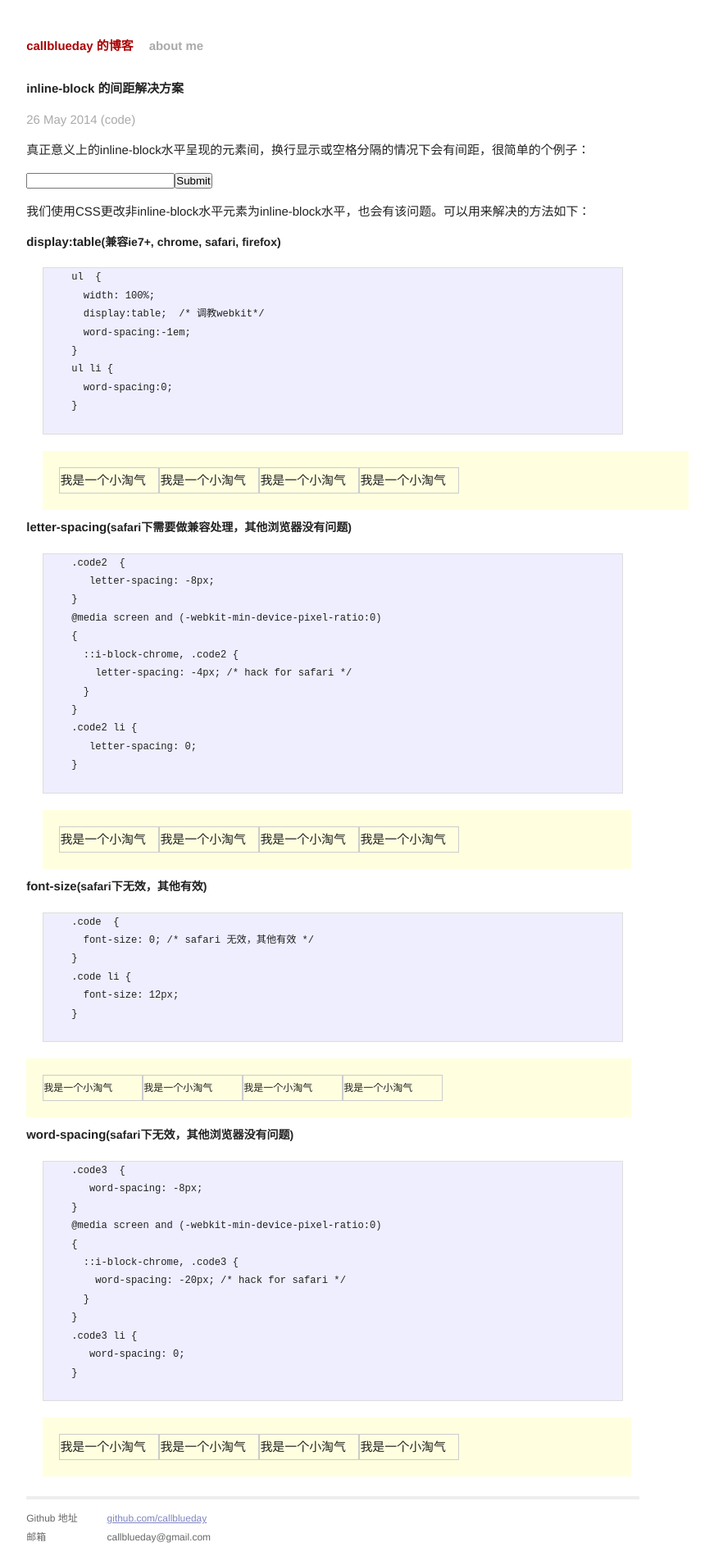
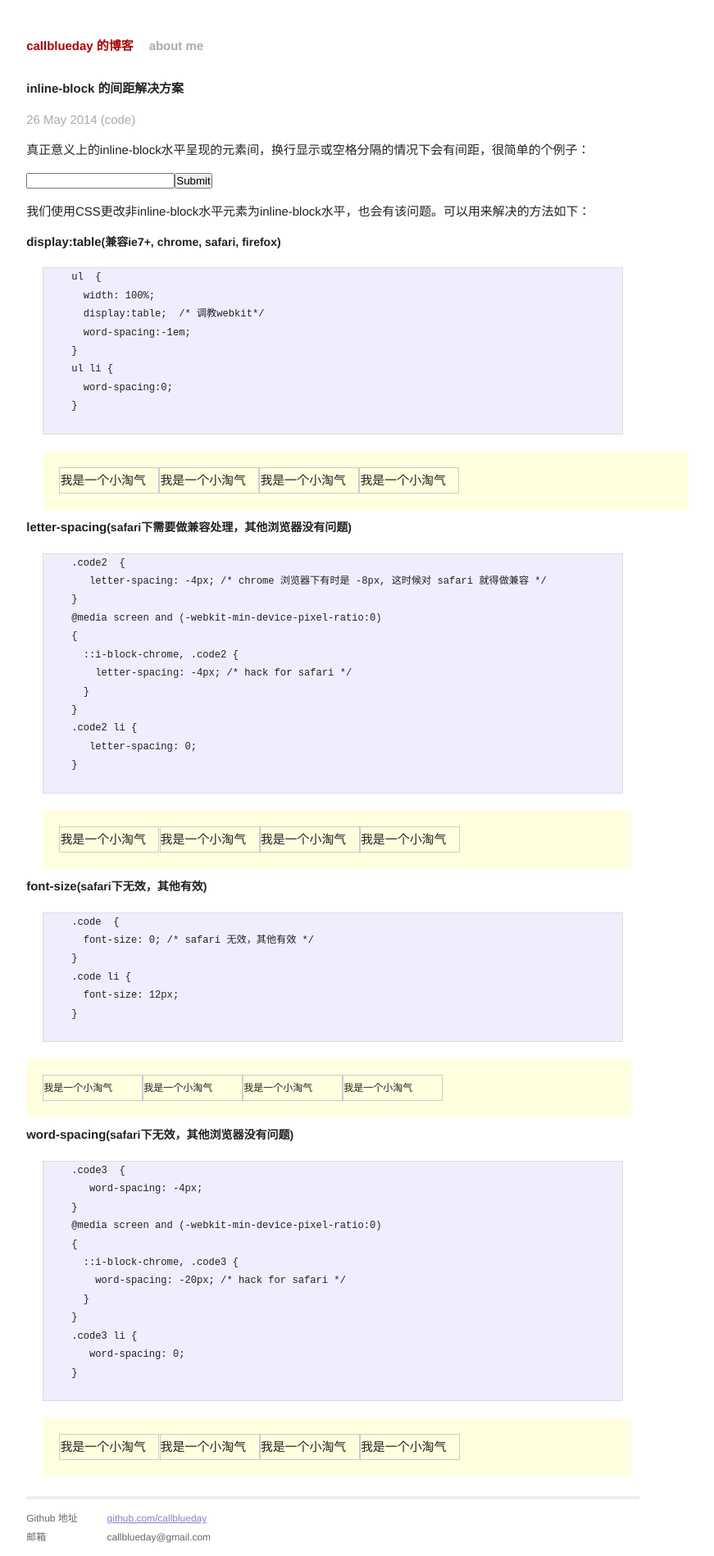
Before and after one commit to callblueday/blog, a Jekyll site: the page built from _posts/2014-05-26-inline-block-margin.md, in a window 1280 px wide. Shown: the whole page at 82% size, without its empty margins (234-1105 px from the left). Built offline with Jekyll 4.4.1, drawn with Linux system fonts in a browser that asks for light colours; Markdown is read by kramdown in place of the engine named in the settings.

Commit message:
fixed inline-block post style

```diff
--- a/_posts/2014-05-26-inline-block-margin.md
+++ b/_posts/2014-05-26-inline-block-margin.md
@@ -31,7 +31,7 @@ categories: code
   <h3>letter-spacing<span>(safari下需要做兼容处理，其他浏览器没有问题)</span></h3>
   <pre>
     .code2  {
-       letter-spacing: -8px;
+       letter-spacing: -4px; /* chrome 浏览器下有时是 -8px, 这时候对 safari 就得做兼容 */
     }
     @media screen and (-webkit-min-device-pixel-ratio:0)
     {
@@ -70,7 +70,7 @@ categories: code
   <h3>word-spacing<span>(safari下无效，其他浏览器没有问题)</span></h3>
   <pre>
     .code3  {
-       word-spacing: -8px;
+       word-spacing: -4px;
     }
     @media screen and (-webkit-min-device-pixel-ratio:0)
     {
--- a/css/main.css
+++ b/css/main.css
@@ -208,7 +208,7 @@ h3 span {
 
 /* 利用 letter-sapcing 来解决 */
 .code2  {
-   letter-spacing: -8px;
+   letter-spacing: -4px; /* chrome 浏览器下有时是 -8px, 这时候对 safari 就得做兼容 */
 }
 @media screen and (-webkit-min-device-pixel-ratio:0)
 {
@@ -222,7 +222,7 @@ h3 span {
 
 /* 利用 word-sapcing 来解决 */
 .code3  {
-   word-spacing: -8px;
+   word-spacing: -4px;
 }
 @media screen and (-webkit-min-device-pixel-ratio:0)
 {
```
